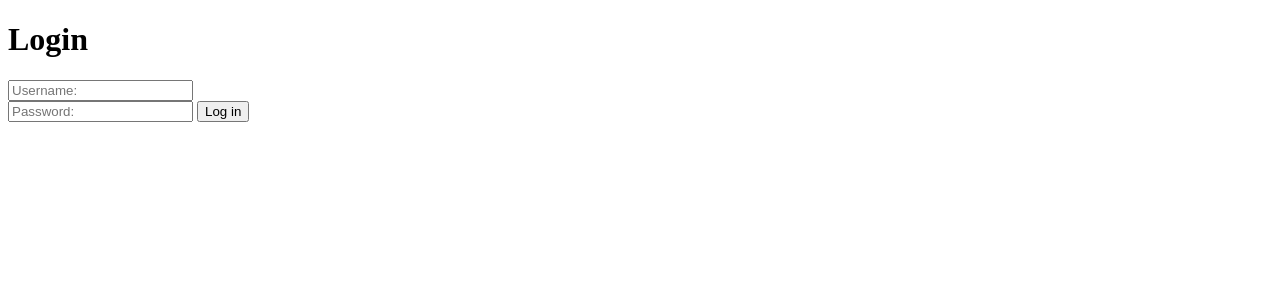
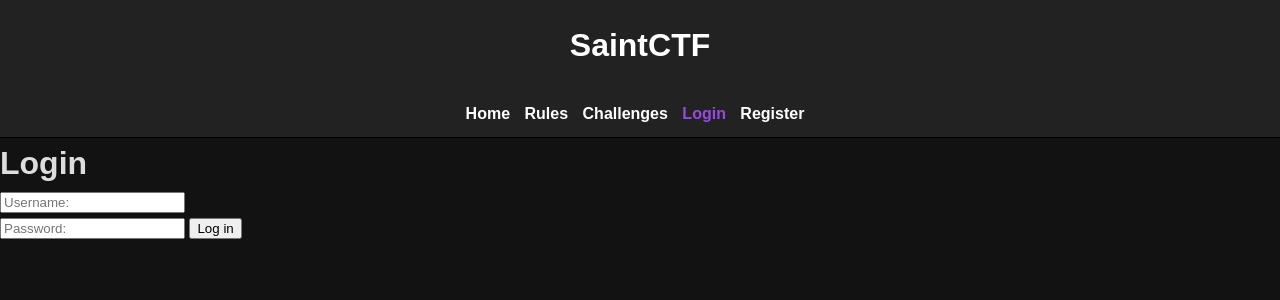
Before and after one commit to SaintNong/SaintCTF, a Flask app: page /login in a window 1280 px wide. Shown: the top 300 px of the page. Run offline with Flask 3, Linux system fonts and the light colour scheme.

Commit message:
Logins (mostly) working.

```diff
--- a/app.py
+++ b/app.py
@@ -6,7 +6,6 @@ from routes import register_routes
 
 from flask_login import UserMixin, LoginManager
 from flask_bcrypt import Bcrypt
-from flask_sqlalchemy import SQLAlchemy
 
 def create_app(test_config=None):
     app = Flask(__name__, template_folder='templates')
--- a/routes.py
+++ b/routes.py
@@ -51,9 +51,13 @@ def register_routes(app, db, bcrypt, challenge_manager):
             user.password = hashed_password
             user.score = 0
 
+            # Add user to database
             db.session.add(user)
             db.session.commit()
-            return redirect('/')
+
+            # Login the user and send them to the challenges
+            login_user(user)
+            return redirect('/challenges')
 
         else:
             return render_template('register.html')
@@ -73,7 +77,7 @@ def register_routes(app, db, bcrypt, challenge_manager):
             # Check if hashes match
             if bcrypt.check_password_hash(user.password, password):
                 login_user(user)
-                return redirect('/')
+                return redirect('/challenges')
             else:
                 return 'failed'
 
--- a/static/nav.css
+++ b/static/nav.css
@@ -1,7 +1,6 @@
 /* Navigation Bar Styling */
 #main-nav {
     background-color: #222222;
-    color: #fff;
     padding: 10px 20px;
     text-align: center;
 
@@ -18,12 +17,19 @@
     margin-right: 10px;
 }
 
+/* General styles for links in the navbar */
 #main-nav ul li a {
     color: white;
     text-decoration: none;
     font-weight: bold;
 }
 
+/* Styles for links on hover in the navbar */
 #main-nav ul li a:hover {
     text-decoration: underline;
 }
+
+/* Highlight navbar selected item with increased specificity */
+#main-nav ul li a.navbar-selected {
+    color: #964ae2;
+}
--- a/templates/challenges.html
+++ b/templates/challenges.html
@@ -63,13 +63,13 @@
 </head>
 <body>
     <header id="main-header">
-        <h1>Wow! Look at those challenges</h1>
+        <h1>SaintCTF</h1>
 
         <nav id="main-nav">
             <ul>
                 <li><a href="/">Home</a></li>
                 <li><a href="/rules">Rules</a></li>
-                <li><a href="/challenges">Challenges</a></li>
+                <li><a class="navbar-selected" href="/challenges">Challenges</a></li>
                 <li><a href="/login">Login</a></li>
                 <li><a href="/register">Register</a></li>
             </ul>
--- a/templates/index.html
+++ b/templates/index.html
@@ -9,11 +9,11 @@
 </head>
 <body>
     <header id="main-header">
-        <h1>Home</h1>
+        <h1>SaintCTF</h1>
 
         <nav id="main-nav">
             <ul>
-                <li><a href="/">Home</a></li>
+                <li><a class="navbar-selected" href="/">Home</a></li>
                 <li><a href="/rules">Rules</a></li>
                 <li><a href="/challenges">Challenges</a></li>
                 <li><a href="/login">Login</a></li>
@@ -24,7 +24,6 @@
 
     <section id="home-section">
         <h1>Welcome to SaintCTF</h1>
-        <p>Hello peoples</p>
         <p>If you already know what a CTF is, then => <a href="/challenges">challenges section</a></p>
 
         <p>For everyone else,</p>
--- a/templates/login.html
+++ b/templates/login.html
@@ -2,14 +2,29 @@
 <html lang="en">
 <head>
     <meta charset="UTF-8">
-    <title>Login</title>
+    <title>Login | SaintCTF</title>
+    <link rel="stylesheet" href="{{ url_for('static', filename='styles.css') }}">
+    <link rel="stylesheet" href="{{ url_for('static', filename='nav.css') }}">
 </head>
 <body>
-<h1>Login</h1>
-<form action="/login" method="POST">
-    <input type="text" name="username" placeholder="Username:" required="required"> <br>
-    <input type="text" name="password" placeholder="Password:" required="required">
-    <input type="submit" value="Log in">
-</form>
+    <header id="main-header">
+        <h1>SaintCTF</h1>
+
+        <nav id="main-nav">
+            <ul>
+                <li><a href="/">Home</a></li>
+                <li><a href="/rules">Rules</a></li>
+                <li><a href="/challenges">Challenges</a></li>
+                <li><a class="navbar-selected" href="/login">Login</a></li>
+                <li><a href="/register">Register</a></li>
+            </ul>
+        </nav>
+    </header>
+    <h1>Login</h1>
+    <form action="/login" method="POST">
+        <input type="text" name="username" placeholder="Username:" required="required"> <br>
+        <input type="password" name="password" placeholder="Password:" required="required">
+        <input type="submit" value="Log in">
+    </form>
 </body>
 </html>
--- a/templates/rules.html
+++ b/templates/rules.html
@@ -9,12 +9,12 @@
 </head>
 <body>
     <header id="main-header">
-        <h1>Rules</h1>
+        <h1>SaintCTF</h1>
 
         <nav id="main-nav">
             <ul>
                 <li><a href="/">Home</a></li>
-                <li><a href="/rules">Rules</a></li>
+                <li><a class="navbar-selected" href="/rules">Rules</a></li>
                 <li><a href="/challenges">Challenges</a></li>
                 <li><a href="/login">Login</a></li>
                 <li><a href="/register">Register</a></li>
```
Also changed, not shown: static/styles.css (+19 -10 lines), templates/register.html (+17 -2 lines), database.db.
